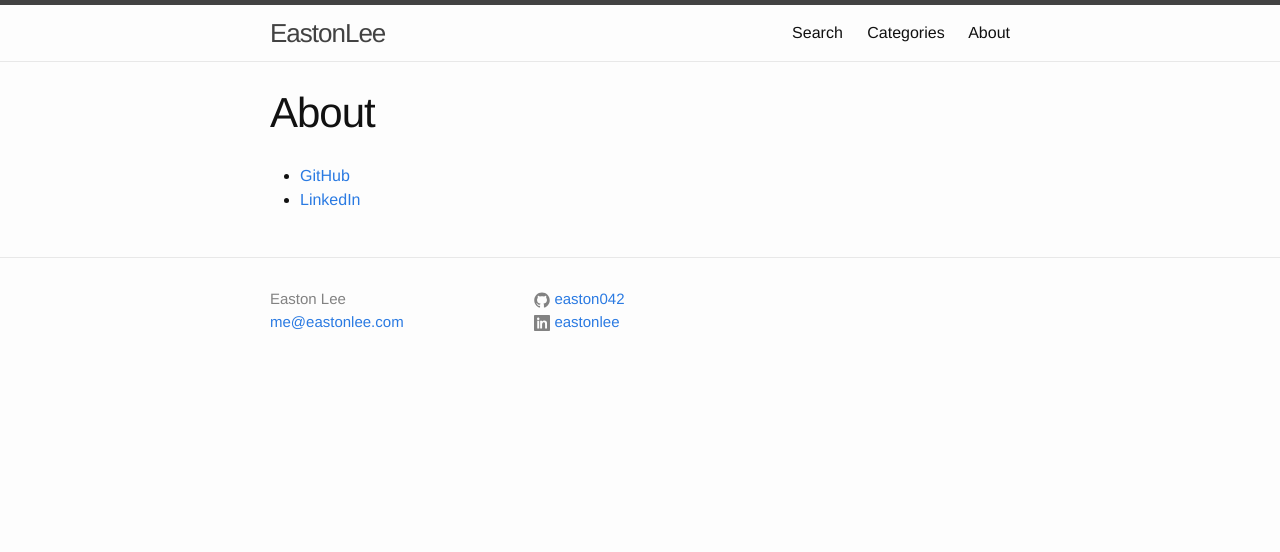
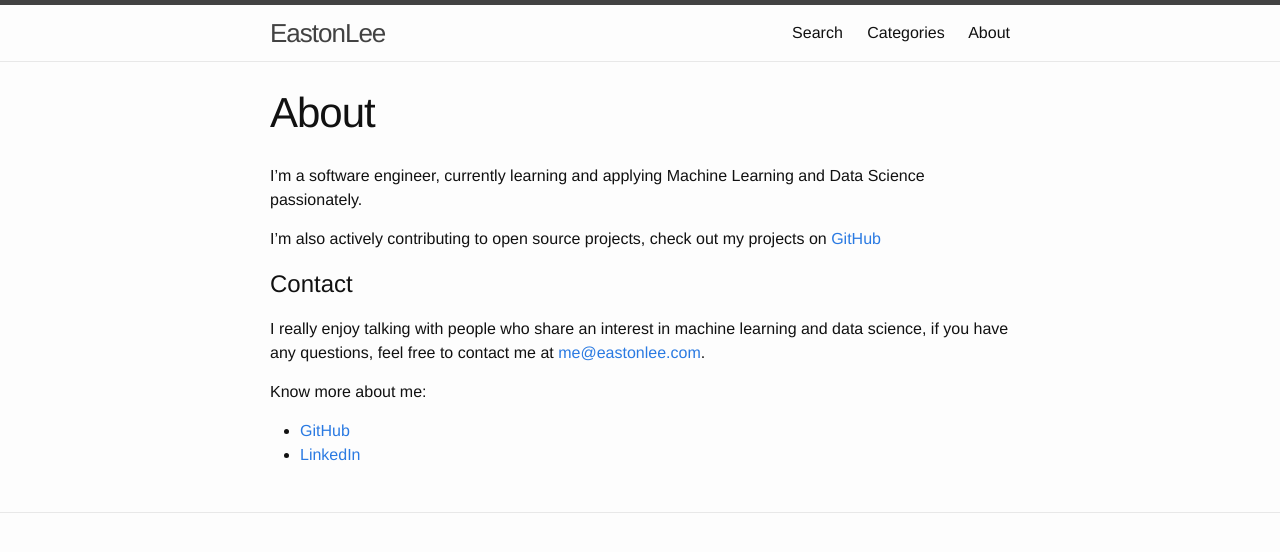
Before and after one commit to EastonLee/eastonlee.github.io, a Jekyll site: the page built from pages/about.md, in a window 1280 px wide. Shown: the top 552 px of the page. Built offline with Jekyll 4.4.1, drawn with Linux system fonts in a browser that asks for light colours; nearby versions of some CDN libraries; comment, search, counter and statistics services are not loaded.

Commit message:
minor theme change, prune footer, add path '/blog/', add content to about page

```diff
--- a/_includes/footer.html
+++ b/_includes/footer.html
@@ -2,7 +2,8 @@
 
   <div class="wrapper">
 
-    <!-- <h2 class="footer-heading">{{ site.title | escape }}</h2> -->
+    {% comment %}
+    <h2 class="footer-heading">{{ site.title | escape }}</h2>
 
     <div class="footer-col-wrapper">
       <div class="footer-col footer-col-1">
@@ -46,7 +47,7 @@
         <p>{{ site.description | escape }}</p>
       </div>
     </div>
-
+    {% endcomment %}
   </div>
 
 </footer>
--- a/_posts/2017-03-31-fancyword-a-sublimetext-plugin-that-improves-your-word-choice-in-english-writing.markdown
+++ b/_posts/2017-03-31-fancyword-a-sublimetext-plugin-that-improves-your-word-choice-in-english-writing.markdown
@@ -42,9 +42,9 @@ To solve this problem, I look up the synonyms of a word in dictionary, programma
 
 ## Space Required
 
-Wordnet is part of `nltk` package, which takes about 11 MB on disk. Word2Vec is much bigger if you count its model in, for example the model trained by [Wikipedia Dependency](http://u.cs.biu.ac.il/~yogo/data/syntemb/deps.words.bz2) with 300 dimensions, 174,015 words is 860 MB, or 210 MB after converted to binary form, plus all packages required take another 110 MB, in total at least 320 MB.
+Wordnet is part of `nltk` package, which takes about 11 MB, and plus 43 MB dictionary data. Word2Vec is much bigger if you count its model in, for example the model trained by [Wikipedia Dependency](http://u.cs.biu.ac.il/~yogo/data/syntemb/deps.words.bz2) with 300 dimensions, 174,015 words is 860 MB, or 210 MB after converted to binary form, plus all packages required take another 110 MB, in total at least 320 MB.
 
-Wordnet 和 Word2Vec 所占用的磁盘空间差别很大。Wordnet 是 `nltk` 包的一部分，整个 `ntlk` 只占用 11MB 空间。Word2Vec 则要大得多，如果你算上它所依赖的模型，比如这个用 [Wikipedia Dependency](http://u.cs.biu.ac.il/~yogo/data/syntemb/deps.words.bz2) 方法训练出的具有 300 个维度 174015 个词汇量的模型，占用了 860 MB，如果转化为二进制形式则是 210 MB，再加上所有依赖的包的大小 110MB 左右，总共至少需要 320MB 的空间。
+Wordnet 和 Word2Vec 所占用的磁盘空间差别很大。Wordnet 是 `nltk` 包的一部分，`ntlk` 占用 11MB 空间，另外词典数据占用 43MB。Word2Vec 则要大得多，如果你算上它所依赖的模型，比如这个用 [Wikipedia Dependency](http://u.cs.biu.ac.il/~yogo/data/syntemb/deps.words.bz2) 方法训练出的具有 300 个维度 174015 个词汇量的模型，占用了 860 MB，如果转化为二进制形式则是 210 MB，再加上所有依赖的包的大小 110MB 左右，总共至少需要 320MB 的空间。
 
 ## Funny Examples
 
--- a/pages/about.md
+++ b/pages/about.md
@@ -5,5 +5,15 @@ permalink: /about/
 navigation_weight: 999
 ---
 
+I'm a software engineer, currently learning and applying Machine Learning and Data Science passionately.
+
+I'm also actively contributing to open source projects, check out my projects on [GitHub](https://github.com/easton042)
+
+# Contact
+
+I really enjoy talking with people who share an interest in machine learning and data science, if you have any questions, feel free to contact me at [me@eastonlee.com](mailto:me@eastonlee.com).
+
+Know more about me:
+
 * [GitHub](https://github.com/easton042)
 * [LinkedIn](https://linkedin.com/in/eastonlee)
```
Also changed, not shown: other parts of _posts/2017-03-31-fancyword-a-sublimetext-plugin-that-improves-your-word-choice-in-english-writing.markdown (+1 -1 lines), pages/blog.md (renamed from pages/blogs.md, +1 -1 lines).
